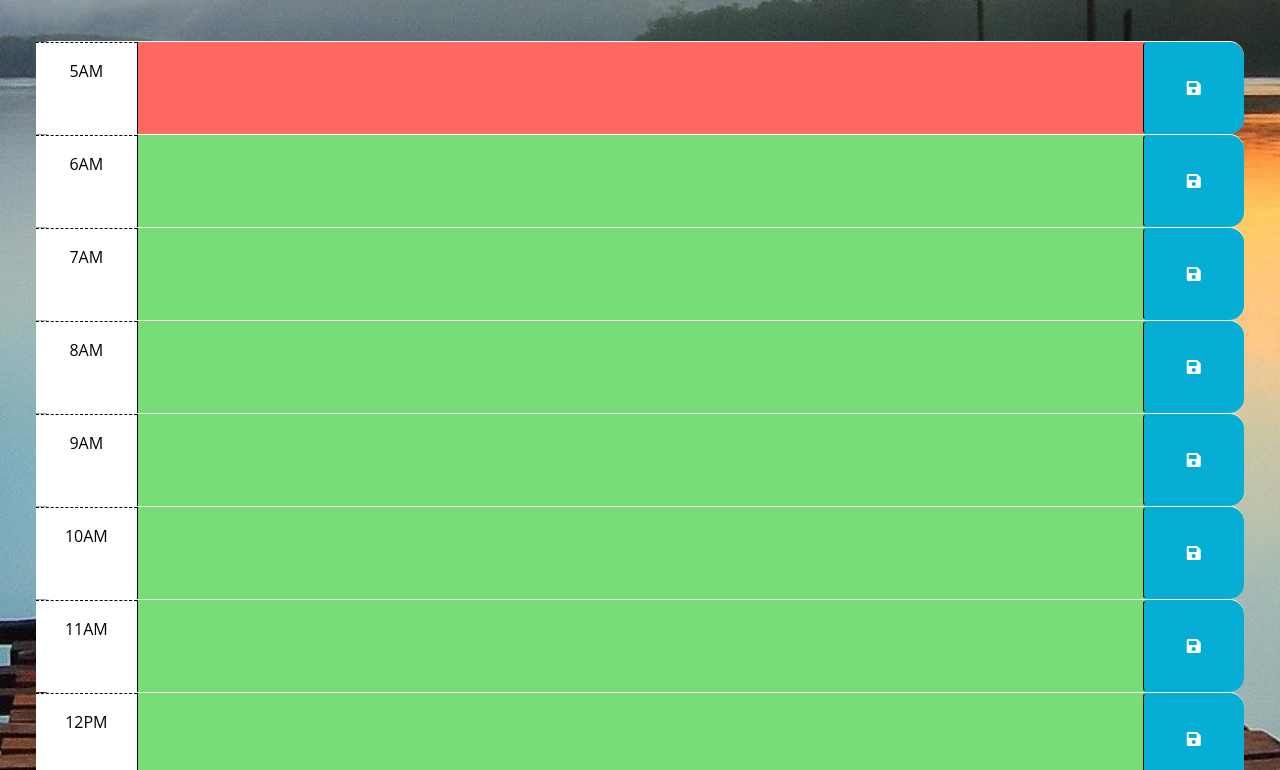
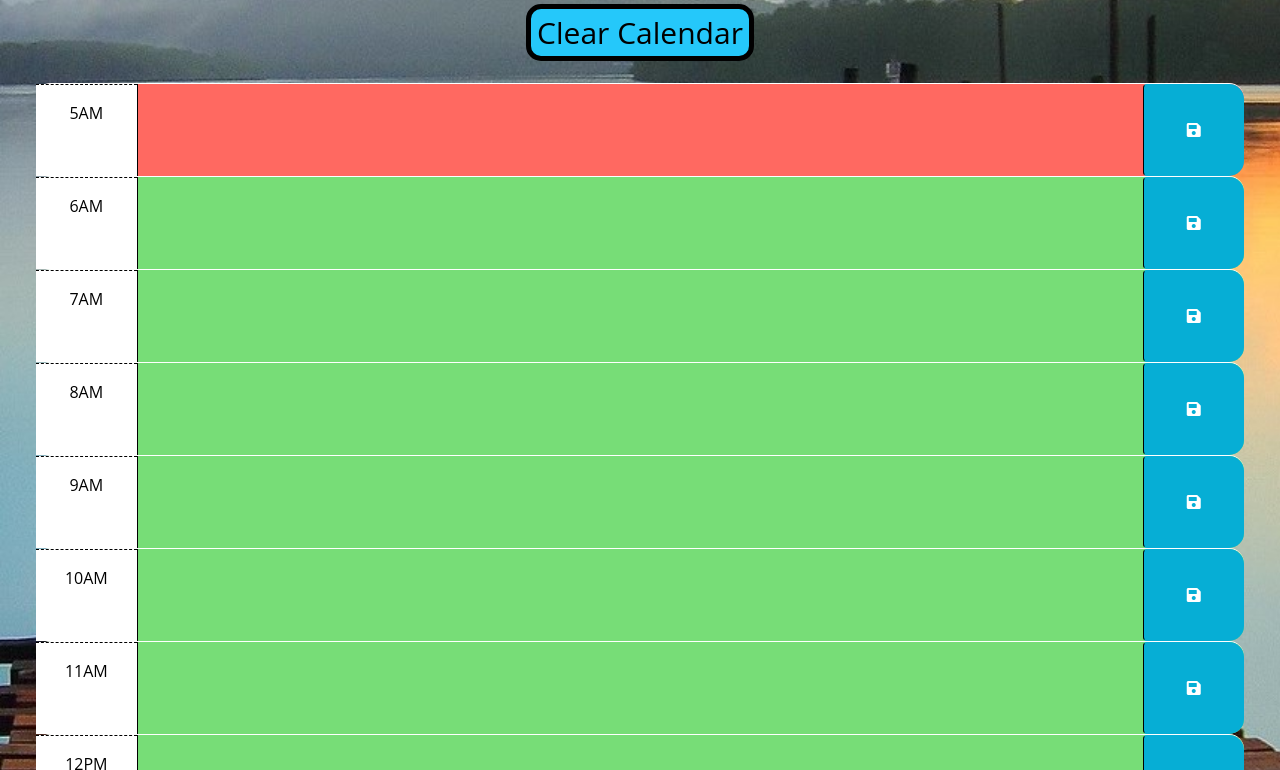
Before and after one commit to krchandler27/daily-planner, a plain HTML site: page index.html in a window 1280 px wide. Shown: the part 275-1045 px from the top of the page. Drawn offline with nearby package versions, Linux system fonts and the light colour scheme.

Commit message:
Added a clear calendar button

```diff
--- a/assets/css/style.css
+++ b/assets/css/style.css
@@ -12,6 +12,18 @@ body {
 #statementUnderMyDailyPlanner {
   margin-top: -5px;
   font-size: 20px;
+}
+
+#clearAll {
+  font-size: 30px;
+  border: 5px solid black;
+  background-color: rgb(37, 200, 250);
+  border-radius: 15px;
+  color: black;
+}
+
+#clearAllDiv {
+  margin-bottom:-15px;
 }
 
 header {
--- a/assets/js/script.js
+++ b/assets/js/script.js
@@ -10,8 +10,8 @@ updateTime();
 
 setInterval(updateTime, 60000);
 
+function colorCode() {
   $('.hour').each(function () {
-
     if (($(this).text()) < currentHour) {
       $(this).parent().parent().addClass("past");
     }
@@ -21,7 +21,10 @@ $('.hour').each(function () {
     if (($(this).text()) > currentHour) {
       $(this).parent().parent().addClass("future");
     }
-});
+  })
+}
+
+colorCode();
 
 $(".saveBtn").each(function () {
   $(this).on("click", function () {
@@ -35,3 +38,8 @@ for (let i = 5; i <= 22; i++) {
   var storedLS = localStorage.getItem("hour-" + i);
   $("#hour-" + i).children("textarea").val(storedLS);
 }
+
+$("#clearAll").on("click", function () {
+  localStorage.clear();
+  location.reload();
+})
--- a/index.html
+++ b/index.html
@@ -27,6 +27,7 @@
     <h1 class="display-3">My Daily Planner</h1>
     <p id="statementUnderMyDailyPlanner">A simple calendar app to help plan your day. &#128515;</p>
     <p id="currentDay" class="lead"></p>
+    <div id="clearAllDiv"><button id="clearAll">Clear Calendar</button> </div>
   </header>
   <div class="container-fluid px-5">
 
```
Lines whose indentation alone changed are shown as unchanged.
